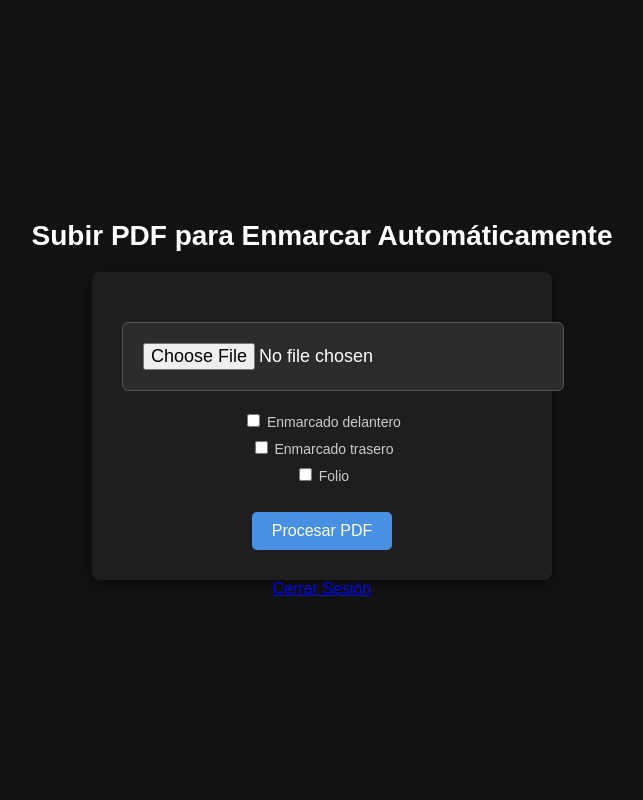
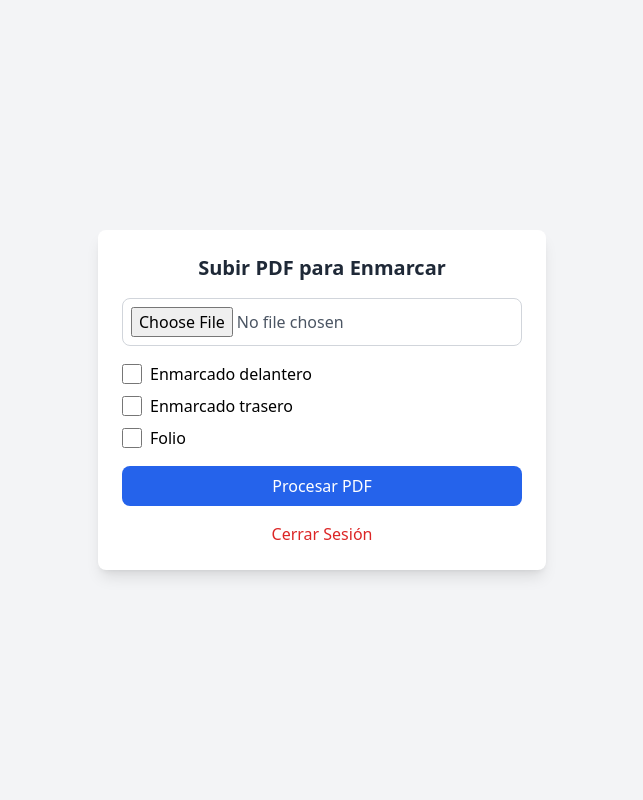
Before and after one commit to M0R4L3S41/prueba, a Flask app: template templates/enmarcado.html in a window 1280 px wide. Shown: the whole page, without its empty margins (318-961 px from the left). Run offline with Flask 3, Linux system fonts and the light colour scheme; the template is opened without the code that fills it, so the values that code supplies are empty; the visitor is signed in with stand-in values (Sample User, id 1); some libraries are stand-ins or nearby versions.

Commit message:
Update enmarcado.html

```diff
--- a/templates/enmarcado.html
+++ b/templates/enmarcado.html
@@ -4,33 +4,37 @@
   <meta charset="UTF-8">
   <meta name="viewport" content="width=device-width, initial-scale=1.0">
   <title>PDF Enmarcado</title>
-  <link rel="stylesheet" href="{{ url_for('static', filename='estilo.css') }}">
+  <script src="https://cdn.tailwindcss.com"></script>
 </head>
-<body>
-  <h1>Subir PDF para Enmarcar Automáticamente</h1>
-  <form id="pdfForm" action="/process_pdf" method="POST" enctype="multipart/form-data">
-    <input type="file" name="pdf_file" accept="application/pdf">
+<body class="flex items-center justify-center min-h-screen bg-gray-100">
+  <div class="bg-white shadow-lg rounded-lg p-6 w-full max-w-md">
+    <h1 class="text-xl font-bold text-center text-gray-800 mb-4">Subir PDF para Enmarcar</h1>
 
-    <div>
-      <label>
-        <input type="checkbox" name="front_frame"> Enmarcado delantero
-      </label>
-    </div>
-    <div>
-      <label>
-        <input type="checkbox" name="rear_frame"> Enmarcado trasero
-      </label>
-    </div>
-    <div>
-      <label>
-        <input type="checkbox" name="folio"> Folio
-      </label>
-    </div>
+    <form id="pdfForm" action="/process_pdf" method="POST" enctype="multipart/form-data" class="space-y-4">
+      <input type="file" name="pdf_file" accept="application/pdf" class="block w-full text-gray-600 border border-gray-300 rounded-lg p-2">
 
-    <button type="submit">Procesar PDF</button>
-  </form>
+      <div class="space-y-2">
+        <label class="flex items-center space-x-2">
+          <input type="checkbox" name="front_frame" class="w-5 h-5 text-blue-600 rounded border-gray-300">
+          <span>Enmarcado delantero</span>
+        </label>
+        <label class="flex items-center space-x-2">
+          <input type="checkbox" name="rear_frame" class="w-5 h-5 text-blue-600 rounded border-gray-300">
+          <span>Enmarcado trasero</span>
+        </label>
+        <label class="flex items-center space-x-2">
+          <input type="checkbox" name="folio" class="w-5 h-5 text-blue-600 rounded border-gray-300">
+          <span>Folio</span>
+        </label>
+      </div>
 
-  <a href="{{ url_for('logout') }}">Cerrar Sesión</a>
+      <button type="submit" class="w-full bg-blue-600 text-white py-2 rounded-lg hover:bg-blue-700 transition">
+        Procesar PDF
+      </button>
+    </form>
+
+    <a href="{{ url_for('logout') }}" class="block text-center mt-4 text-red-600 hover:underline">Cerrar Sesión</a>
+  </div>
 
   <script src="https://cdn.socket.io/4.0.0/socket.io.min.js"></script>
   <script>
```
